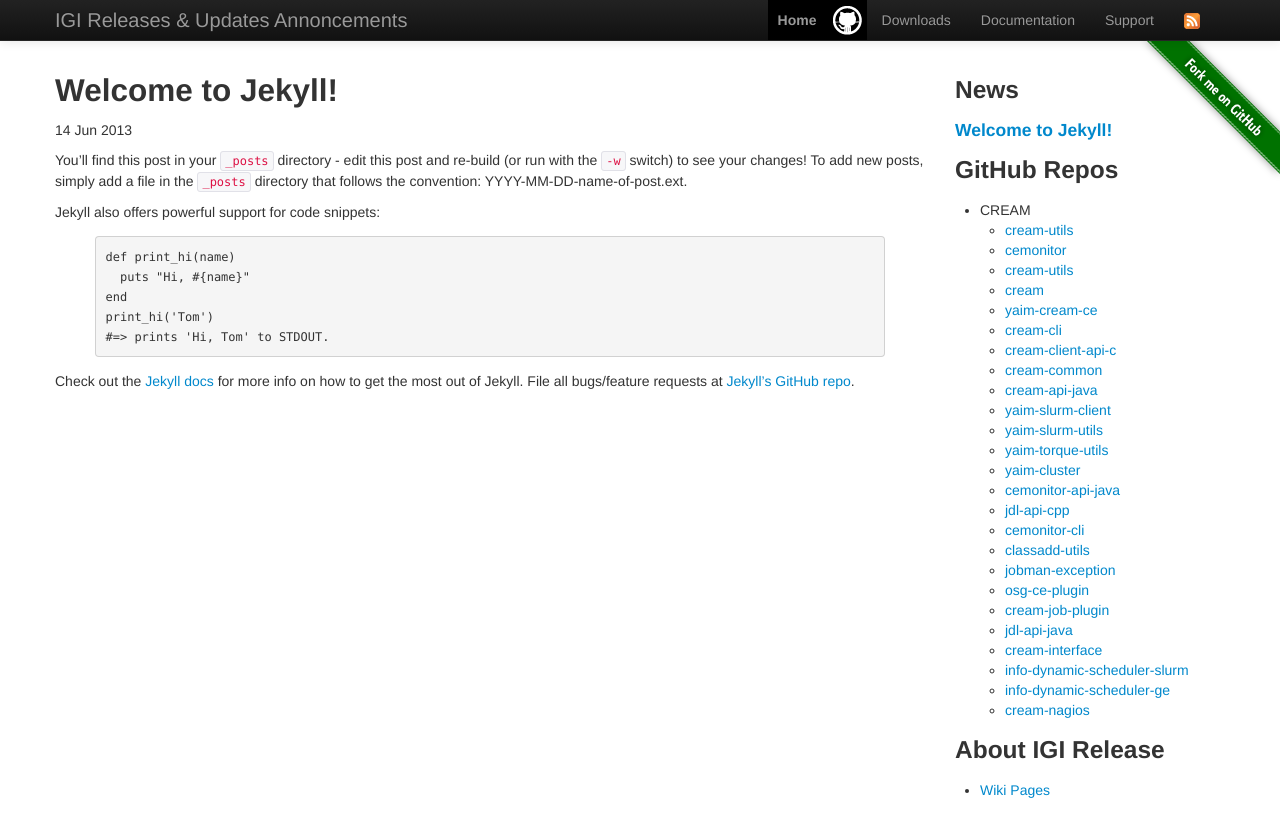
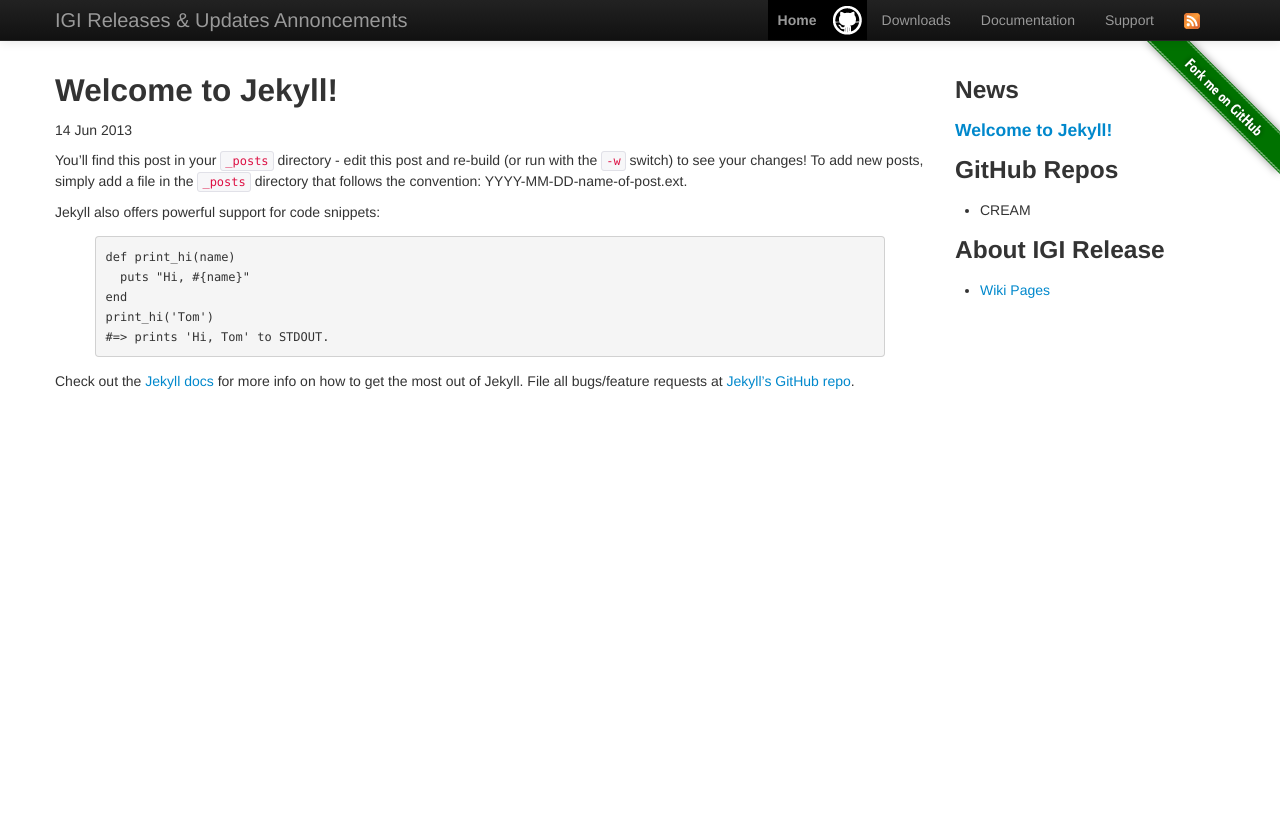
Before and after one commit to caifti/igi_release, a Jekyll site: the page built from _posts/2013-06-14-welcome-to-jekyll.markdown, in a window 1280 px wide. Shown: the top 837 px of the page. Built offline with Jekyll 4.4.1, drawn with Linux system fonts in a browser that asks for light colours; Markdown is read by kramdown in place of the engine named in the settings.

Commit message:
more info on sidebar page

```diff
--- a/_includes/sidebar.html
+++ b/_includes/sidebar.html
@@ -13,8 +13,15 @@
 
     <ul>
     <li>CREAM
-        <span class="truncated">
-        <ul><li><a href="https://github.com/italiangrid/cream-utils">cream-utils</a>
+    <!-- Button to trigger modal -->
+<div id="myModal" class="modal hide fade" tabindex="-1" role="dialog" aria-labelledby="myModalLabel" aria-hidden="true">
+    <div class="modal-header">
+      <button type="button" class="close" data-dismiss="modal" aria-hidden="true">&times;</button>
+      <h3 id="myModalLabel">CREAM GitHub repos</h3>
+    </div>
+    <div class="modal-body">
+          <ul>
+          <li><a href="https://github.com/italiangrid/cream-utils">cream-utils</a>
           <li><a href="https://github.com/italiangrid/cemonitor">cemonitor</a>
           <li><a href="https://github.com/italiangrid/info-dynamic-scheduler-pbs">cream-utils</a>
           <li><a href="https://github.com/italiangrid/cream">cream</a>
@@ -40,8 +47,15 @@
           <li><a href="https://github.com/italiangrid/info-dynamic-scheduler-ge">info-dynamic-scheduler-ge</a>
           <li><a href="https://github.com/italiangrid/cream-nagios">cream-nagios</a>
         </ul>
-        </span>
-    </ul>
+    </div>
+    <div class="modal-footer">
+      <button class="btn btn-primary" data-dismiss="modal">Close</button>
+    </div>
+    <div class="bs-docs-example" style="padding-bottom: 24px;">
+      <a data-toggle="modal" href="#myModal" class="btn btn-primary btn-large">see code-repos</a>
+    </div>
+</div>
+        </ul>
 
     <h3>About IGI Release</h3>
     <ul><li> <a href="https://wiki.italiangrid.it/twiki/bin/view/IGIRelease/"> Wiki Pages</a></ul>
```
Also changed, not shown: js/bootstrap.js, 4 other files.
